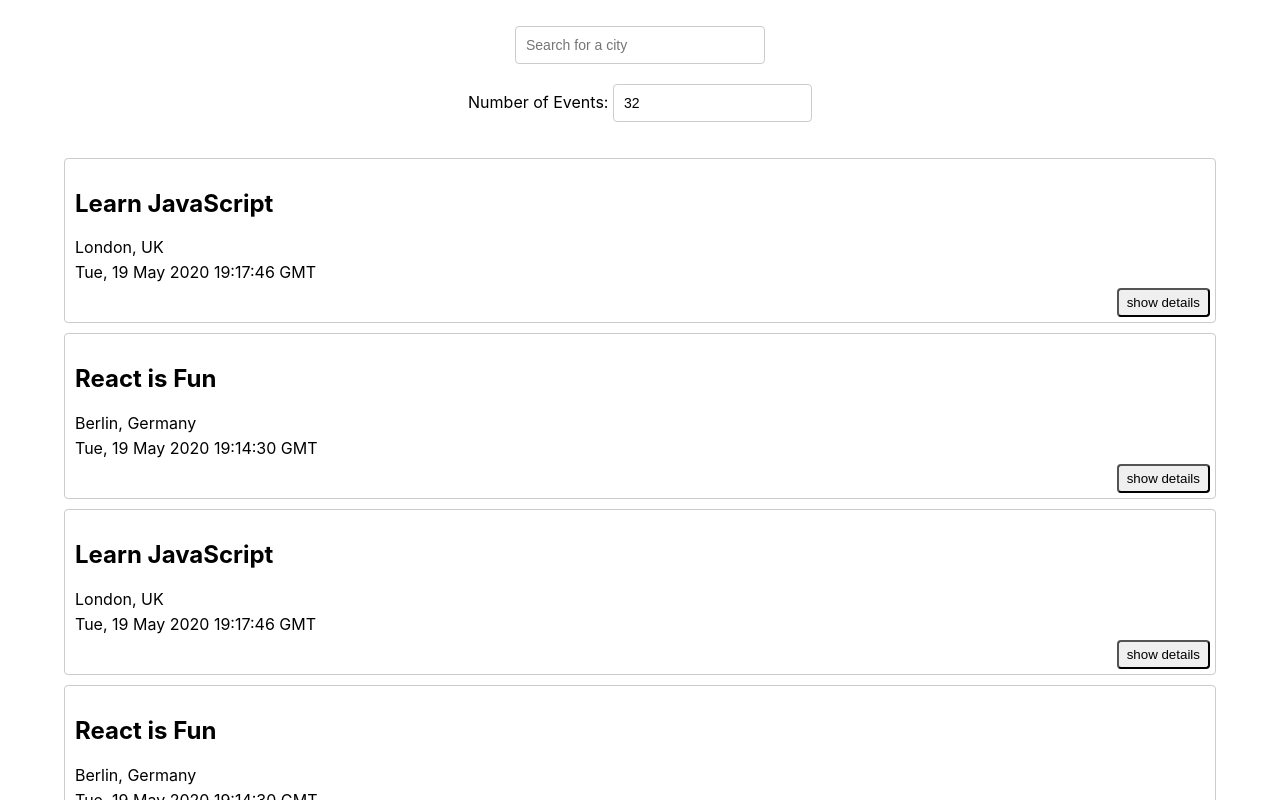
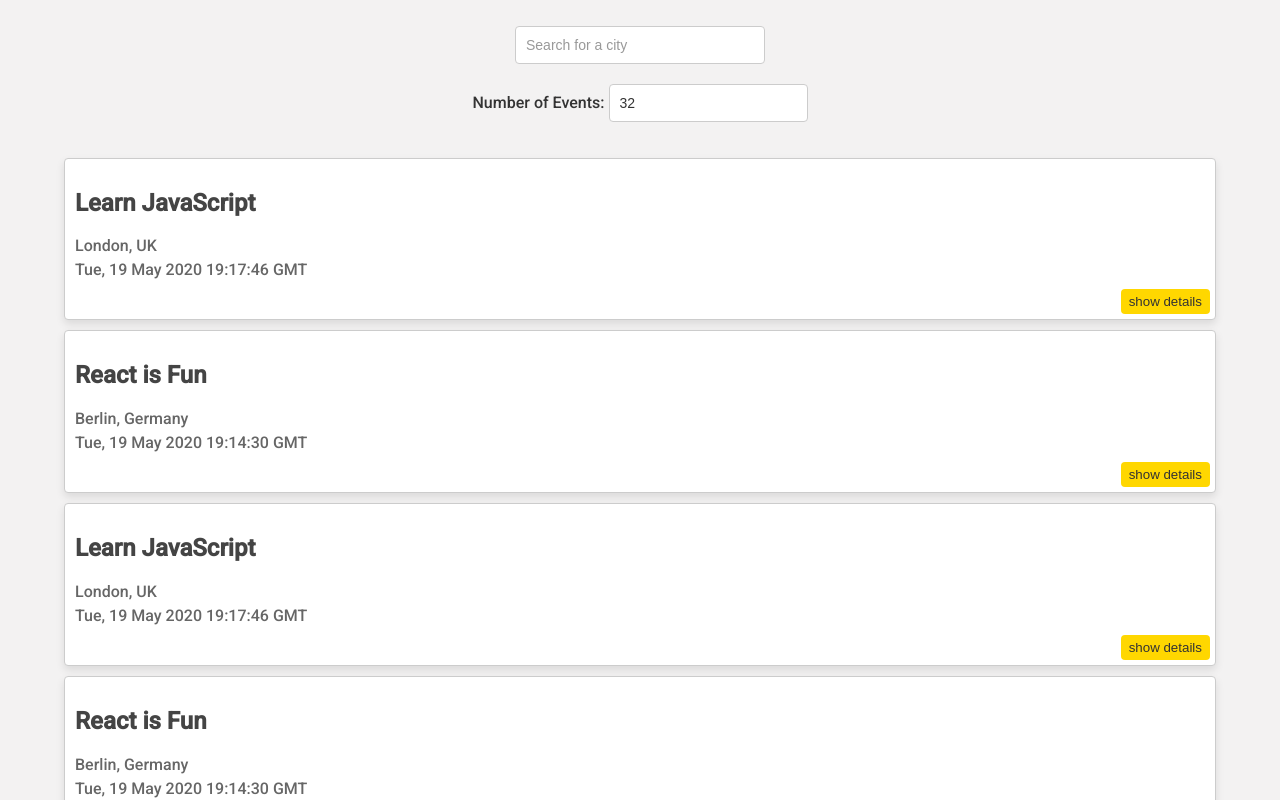
Before and after one commit to ffferchavez/meet, a React (Create React App) app: page / in a window 1280 px wide. Shown: the top 800 px of the page. Built offline with nearby package versions, Linux system fonts and the light colour scheme.

Commit message:
added quick styling

```diff
--- a/src/App.css
+++ b/src/App.css
@@ -1,4 +1,11 @@
 @import url(https://fonts.googleapis.com/css?family=Roboto:500);
+
+body {
+  background-color: #f3f2f2;
+  color: #333;
+  font-family: "Roboto", sans-serif;
+}
+
 .App {
   text-align: center;
   padding: 2% 5%;
@@ -15,6 +22,7 @@ ul {
 
 p {
   margin: 5px 0;
+  color: #666;
 }
 
 input[type="text"],
@@ -28,6 +36,12 @@ input[type="number"] {
   align-self: center;
   height: 38px;
   margin-bottom: 20px;
+  color: #333;
+}
+
+input[type="text"]::placeholder,
+input[type="number"]::placeholder {
+  color: #999;
 }
 
 .city {
@@ -49,17 +63,19 @@ input[type="number"] {
   align-self: center;
   margin: 0;
   font-size: 14px;
-  box-shadow: 10px 10px 16px -12px rgba(0, 0, 0, 0.75);
+  box-shadow: 0 4px 8px rgba(0, 0, 0, 0.1);
 }
 
 .suggestions > li {
   text-align: left;
   padding: 8px 6px 8px 10px;
-  background-color: #eee;
-  cursor: default;
+  background-color: #f0f0f0;
+  cursor: pointer;
+  border-bottom: 1px solid #ddd;
 }
 
 .suggestions > li:last-child {
+  border-bottom: none;
   border-bottom-left-radius: 4px;
   border-bottom-right-radius: 4px;
 }
@@ -75,6 +91,9 @@ input[type="number"] {
   border: 1px solid #ccc;
   border-radius: 4px;
   position: relative;
+  background-color: #fff;
+  color: #444;
+  box-shadow: 0 4px 8px rgba(0, 0, 0, 0.1);
 }
 
 .details-btn {
@@ -85,4 +104,13 @@ input[type="number"] {
   border-radius: 4px;
   outline: none;
   cursor: pointer;
+  background-color: #ffd700;
+  color: #333;
+  border: none;
+  transition: background-color 0.3s, color 0.3s;
 }
+
+.details-btn:hover {
+  background-color: #ffeb3b;
+  color: #000;
+}
```
